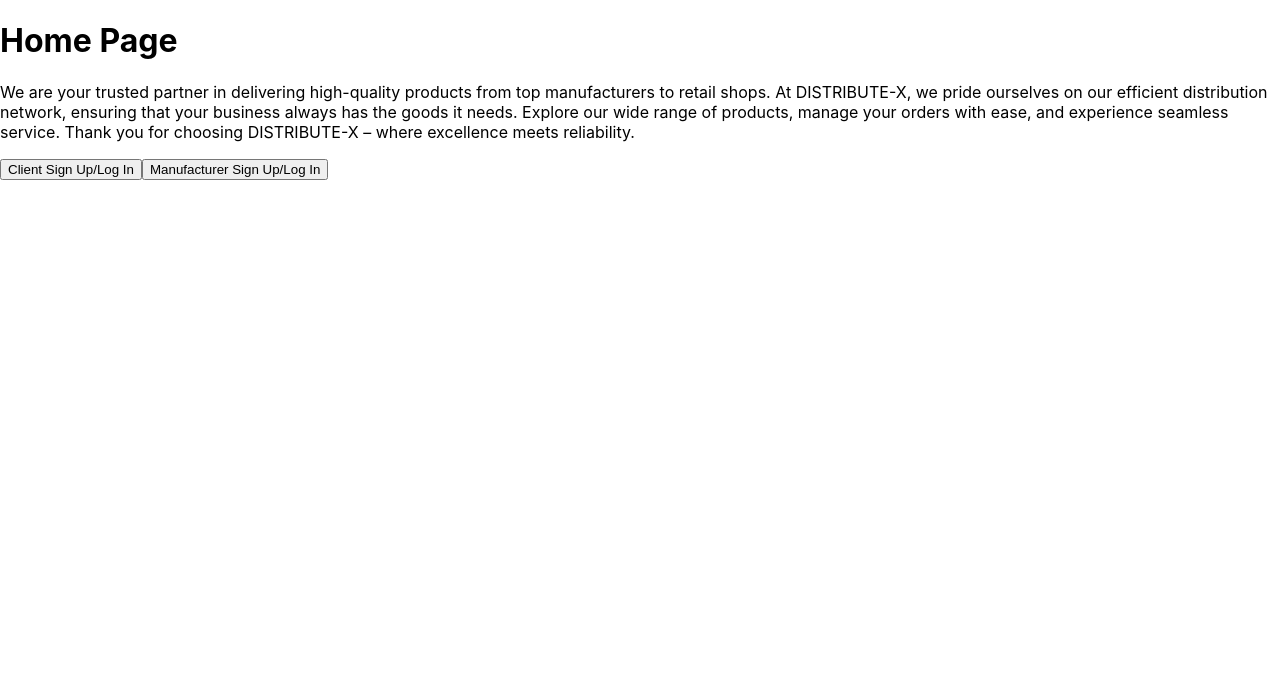
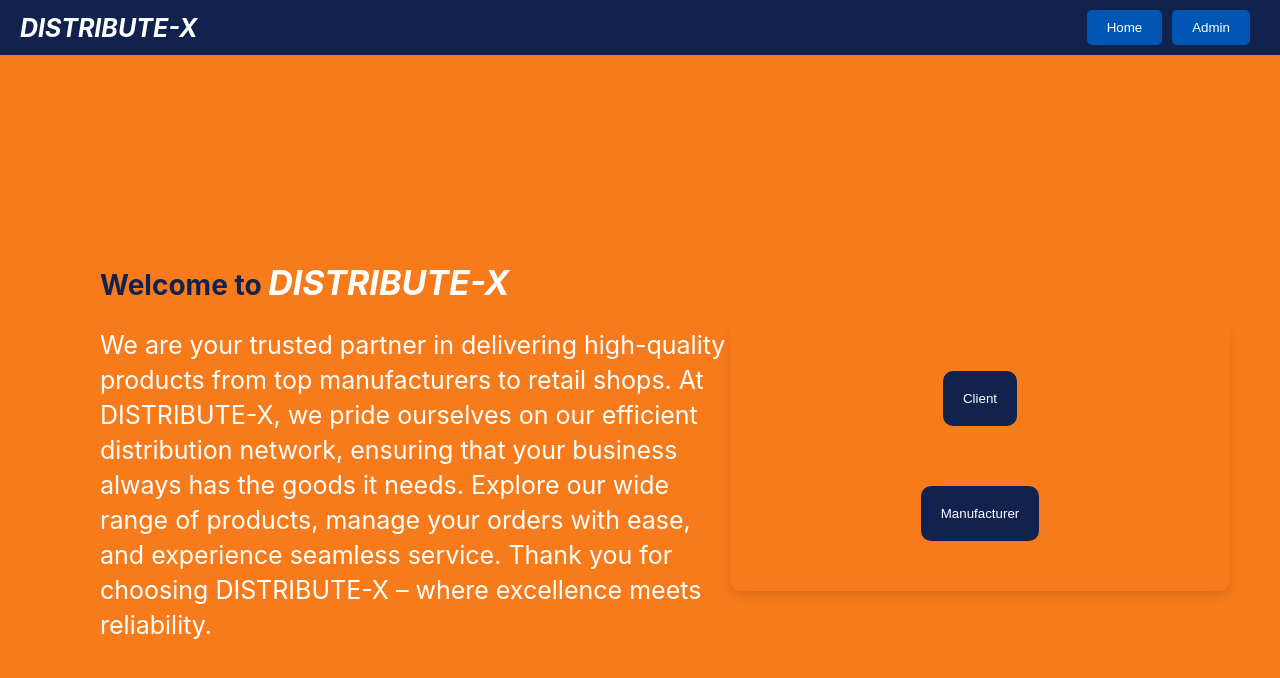
Before and after one commit to Gabriellapendo7/Frontend-distributeX, a React (Create React App) app: page / in a window 1280 px wide. Shown: the top 678 px of the page. Built offline with nearby package versions, Linux system fonts and the light colour scheme.

Commit message:
styling the home page and adding sign up forms

```diff
--- a/public/index.html
+++ b/public/index.html
@@ -1,30 +1,10 @@
 <!DOCTYPE html>
 <html lang="en">
   <head>
-    <meta charset="utf-8" />
-    <link rel="icon" href="%PUBLIC_URL%/favicon.ico" />
-    <meta name="viewport" content="width=device-width, initial-scale=1" />
-    <meta name="theme-color" content="#000000" />
-    <meta
-      name="description"
-      content="Web site created using create-react-app"
-    />
-    <link rel="apple-touch-icon" href="%PUBLIC_URL%/logo192.png" />
-    <!--
-      manifest.json provides metadata used when your web app is installed on a
-      user's mobile device or desktop. See https://developers.google.com/web/fundamentals/web-app-manifest/
-    -->
-    <link rel="manifest" href="%PUBLIC_URL%/manifest.json" />
-    <!--
-      Notice the use of %PUBLIC_URL% in the tags above.
-      It will be replaced with the URL of the `public` folder during the build.
-      Only files inside the `public` folder can be referenced from the HTML.
 
-      Unlike "/favicon.ico" or "favicon.ico", "%PUBLIC_URL%/favicon.ico" will
-      work correctly both with client-side routing and a non-root public URL.
-      Learn how to configure a non-root public URL by running `npm run build`.
-    -->
-    <title>React App</title>
+
+
+    <title>Distribute-X</title>
   </head>
   <body>
     <noscript>You need to enable JavaScript to run this app.</noscript>
--- a/src/App.js
+++ b/src/App.js
@@ -6,10 +6,13 @@
 import ClientPage from './Components/ClientPage';
 import ManufacturerAuthForm from './Components/ManufacturerAuthForm';
 import ManufacturerPage from './Components/ManufacturerPage';
+import Header from './Components/Header';
 
 function App() {
   return (
     <Router>
+      <div>
+        <Header /> {/* Include the Header component here so it appears on all pages */}
         <Routes>
           <Route path="/" element={<HomePage />} />
           <Route path="/admin" element={<AdminPage />} />
@@ -18,6 +21,7 @@
           <Route path="/manufacturer-auth" element={<ManufacturerAuthForm />} />
           <Route path="/manufacturer" element={<ManufacturerPage />} />
         </Routes>
+      </div>
     </Router>
   );
 }
--- a/src/Components/ClientAuthForm.js
+++ b/src/Components/ClientAuthForm.js
@@ -1,5 +1,7 @@
 import React, { useState } from 'react';
 import { useNavigate } from 'react-router-dom';
+import { FontAwesomeIcon } from '@fortawesome/react-fontawesome';
+import { faUserCircle } from '@fortawesome/free-solid-svg-icons';
 
 function ClientAuthForm() {
   const [isSignUp, setIsSignUp] = useState(true);
@@ -7,8 +9,7 @@
 
   const handleSubmit = (e) => {
     e.preventDefault();
-    // Handle form submission logic here
-    // For now, we just navigate to the Client page
+
     navigate('/client');
   };
 
@@ -19,7 +20,10 @@
         {isSignUp && (
           <div>
             <label>Name:</label>
-            <input type="text" name="name" required />
+            <div style={{ display: 'flex', alignItems: 'center' }}>
+              <FontAwesomeIcon icon={faUserCircle} style={{ marginRight: '8px' }} />
+              <input type="text" name="name" required />
+            </div>
           </div>
         )}
         <div>
--- a/src/Components/Header.css
+++ b/src/Components/Header.css
@@ -1,27 +1,37 @@
-/* src/Components/Header.css */
 .header {
     display: flex;
     justify-content: space-between;
     align-items: center;
     padding: 10px 20px;
-    background-color: #f8f8f8;
-    border-bottom: 1px solid #ddd;
+    background-color: #11224E;
+    border-bottom: 1px solid #F87B1B;
   }
 
   .logo {
-    font-size: 24px;
+    font-size: 25px;
     font-weight: bold;
+    color: white;
+    font-style: italic;
   }
 
-  .admin-button {
+  nav button {
     padding: 10px 20px;
-    background-color: #007bff;
+    background-color:  #0056b3;
     color: white;
     border: none;
     border-radius: 5px;
     cursor: pointer;
+    margin-right: 10px;
+  }
+
+  nav button:hover {
+    background-color: rgb(45, 144, 237);
+  }
+
+  .admin-button {
+    background-color:  #0056b3;
   }
 
   .admin-button:hover {
-    background-color: #0056b3;
+    background-color: rgb(45, 144, 237);
   }
--- a/src/Components/Header.js
+++ b/src/Components/Header.js
@@ -1,5 +1,8 @@
 import React from 'react';
 import { useNavigate } from 'react-router-dom';
+import './Header.css'
+
+
 
 function Header() {
   const navigate = useNavigate();
@@ -9,10 +12,14 @@
   };
 
   return (
-    <nav>
-      <button onClick={() => handleNavigation('/')}>Home</button>
-      <button onClick={() => handleNavigation('/admin')}>Admin</button>
-    </nav>
+    <header className="header"> {/* Applying the header class */}
+      <div className="logo">DISTRIBUTE-X</div>
+
+      <nav>
+        <button onClick={() => handleNavigation('/')}>Home</button>
+        <button className="admin-button" onClick={() => handleNavigation('/admin')}>Admin</button> {/* Applying the admin-button class */}
+      </nav>
+    </header>
   );
 }
 
--- /dev/null
+++ b/src/Components/HomePage.css
@@ -0,0 +1,68 @@
+
+.homepage-container {
+    display: flex;
+    justify-content: space-between;
+    align-items: center;
+    height: 100vh;
+    padding: 0 50px;
+    background-color: #F87B1B;
+    color: white;
+  }
+
+  .welcome-section {
+    flex: 1;
+    text-align: left;
+    margin-left: 50px;
+  }
+.welcome-section h1 {
+  font-size: 28px;
+}
+
+ .welcome-section span {
+  color: #ffff;
+  font-size: 34px;
+  font-style: italic;
+ }
+
+  .welcome-section h1 {
+    color: #11224E;
+  }
+
+  .welcome-section p {
+    font-size: 25px;
+    line-height: 1.4;
+    max-width: 900px;
+  }
+
+  .auth-section {
+    flex: 1;
+    display: inline-block;
+    justify-content: center;
+    align-items: center;
+    max-width: 500px;
+  }
+
+
+
+  .auth-card1 {
+    background-color: #F87B1B;
+    padding: 20px;
+    border-radius: 10px;
+    box-shadow: 0 6px 10px rgba(0, 0, 0, 0.1);
+    text-align: center;
+    color: #11224E;
+  }
+
+  .auth-button {
+    background-color: #11224E;
+    color: white;
+    border: none;
+    padding: 20px 20px;
+    margin: 30px 0;
+    cursor: pointer;
+    border-radius: 10px;
+  }
+
+  .auth-button:hover {
+    background-color: #0d1a3a;
+  }
--- a/src/Components/HomePage.js
+++ b/src/Components/HomePage.js
@@ -1,23 +1,35 @@
 import React, { useState } from 'react';
 import ClientAuthForm from './ClientAuthForm';
 import ManufacturerAuthForm from './ManufacturerAuthForm';
+import './HomePage.css';
+
 
 function HomePage() {
   const [showClientForm, setShowClientForm] = useState(false);
   const [showManufacturerForm, setShowManufacturerForm] = useState(false);
 
   return (
-    <div>
-      <h1>Home Page</h1>
-      <p>We are your trusted partner in delivering high-quality products from top manufacturers to retail shops.
-        At DISTRIBUTE-X, we pride ourselves on our efficient distribution network, ensuring that your business always has the goods it needs.
-        Explore our wide range of products, manage your orders with ease, and experience seamless service. Thank you for choosing DISTRIBUTE-X – where excellence meets reliability.
-      </p>
-      <button onClick={() => setShowClientForm(!showClientForm)}>Client Sign Up/Log In</button>
-      <button onClick={() => setShowManufacturerForm(!showManufacturerForm)}>Manufacturer Sign Up/Log In</button>
+    <div className="homepage-container">
+      <div className="welcome-section">
+        <h1>Welcome to <span>DISTRIBUTE-X</span> </h1>
+        <p>We are your trusted partner in delivering high-quality products from top manufacturers to retail shops.
+          At DISTRIBUTE-X, we pride ourselves on our efficient distribution network, ensuring that your business always has the goods it needs.
+          Explore our wide range of products, manage your orders with ease, and experience seamless service. Thank you for choosing DISTRIBUTE-X – where excellence meets reliability.
+        </p>
+      </div>
+      <div className="auth-section">
+        <div className="auth-card1">
+        <button className="auth-button" onClick={() => setShowClientForm(!showClientForm)}>Client </button>
+          {showClientForm && <ClientAuthForm />}
 
-      {showClientForm && <ClientAuthForm />}
-      {showManufacturerForm && <ManufacturerAuthForm />}
+
+
+        <div className='auth-card2'>
+        <button className="auth-button" onClick={() => setShowManufacturerForm(!showManufacturerForm)}>Manufacturer</button>
+          {showManufacturerForm && <ManufacturerAuthForm />}
+        </div>
+        </div>
+      </div>
     </div>
   );
 }
--- a/src/Components/Homepage.css
+++ /dev/null
@@ -1 +0,0 @@
-/* a section that has a welcome message in bold */
```
Also changed, not shown: src/App.css (deleted, +0 -38 lines), src/CartPage.js (added), src/Components/ClientAuthForm.css (added). Lines whose indentation alone changed are shown as unchanged.
